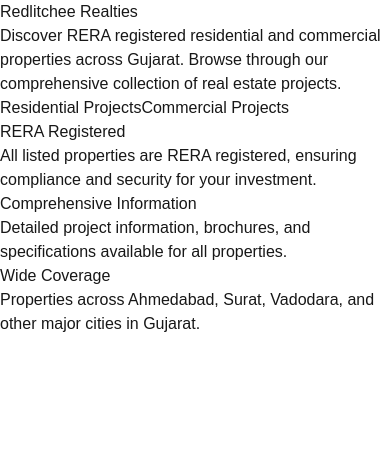
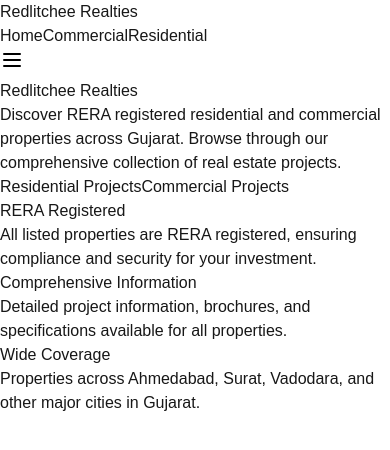
Before and after one commit to Jairajmehra/projects_redlitchee, a Next.js app: page / in a window 390 px wide. Shown: the top 450 px of the page. Built offline with nearby package versions, Linux system fonts and the light colour scheme.

Commit message:
added hamburger menu

```diff
--- a/src/app/page.tsx
+++ b/src/app/page.tsx
@@ -1,10 +1,16 @@
 'use client';
 
+import { usePathname } from 'next/navigation';
 import Link from 'next/link';
+import Navbar from '@/components/Navbar';
 
 export default function LandingPage() {
+  const pathname = usePathname();
+
   return (
     <div className="min-h-screen bg-white">
+      <Navbar currentPath={pathname} />
+
       {/* Hero Section */}
       <div className="relative px-6 lg:px-8">
         <div className="mx-auto max-w-3xl pt-20 pb-32">
--- /dev/null
+++ b/src/components/Navbar.tsx
@@ -0,0 +1,117 @@
+import { useState } from 'react';
+import Link from 'next/link';
+import Image from 'next/image';
+
+interface NavLink {
+  href: string;
+  label: string;
+  isActive?: boolean;
+}
+
+interface NavbarProps {
+  currentPath: string;
+}
+
+export default function Navbar({ currentPath }: NavbarProps) {
+  const [isMenuOpen, setIsMenuOpen] = useState(false);
+
+  const links: NavLink[] = [
+    { href: '/', label: 'Home' },
+    { href: '/commercial', label: 'Commercial' },
+    { href: '/residential', label: 'Residential' },
+  ];
+
+  return (
+    <nav className="bg-white shadow-sm">
+      <div className="max-w-7xl mx-auto px-4 sm:px-6 lg:px-8">
+        <div className="flex justify-between h-16 items-center">
+          <Link href="/" className="text-2xl font-bold">
+            Redlitchee Realties
+          </Link>
+
+          {/* Desktop Navigation */}
+          <div className="hidden md:flex gap-6">
+            {links.map((link) => (
+              <Link
+                key={link.href}
+                href={link.href}
+                className={`${
+                  currentPath === link.href
+                    ? 'text-[#E55C5C]'
+                    : 'text-gray-600 hover:text-[#E55C5C]'
+                } transition-colors`}
+              >
+                {link.label}
+              </Link>
+            ))}
+          </div>
+
+          {/* Mobile Menu Button */}
+          <button
+            className="md:hidden"
+            onClick={() => setIsMenuOpen(true)}
+            aria-label="Open menu"
+          >
+            <Image
+              src="/burger-menu.svg"
+              alt="Menu"
+              width={24}
+              height={24}
+            />
+          </button>
+        </div>
+      </div>
+
+      {/* Mobile Menu Drawer */}
+      {isMenuOpen && (
+        <>
+          {/* Backdrop */}
+          <div
+            className="fixed inset-0 bg-black bg-opacity-50 z-40"
+            onClick={() => setIsMenuOpen(false)}
+          />
+
+          {/* Drawer */}
+          <div className="fixed right-0 top-0 h-full w-64 bg-white shadow-lg z-50 transform transition-transform duration-200 ease-in-out">
+            <div className="p-4">
+              <button
+                onClick={() => setIsMenuOpen(false)}
+                className="absolute top-4 right-4 text-gray-500 hover:text-gray-700"
+                aria-label="Close menu"
+              >
+                <svg
+                  className="h-6 w-6"
+                  fill="none"
+                  strokeLinecap="round"
+                  strokeLinejoin="round"
+                  strokeWidth="2"
+                  viewBox="0 0 24 24"
+                  stroke="currentColor"
+                >
+                  <path d="M6 18L18 6M6 6l12 12" />
+                </svg>
+              </button>
+
+              <div className="mt-8 flex flex-col gap-4">
+                {links.map((link) => (
+                  <Link
+                    key={link.href}
+                    href={link.href}
+                    className={`${
+                      currentPath === link.href
+                        ? 'text-[#E55C5C]'
+                        : 'text-gray-600 hover:text-[#E55C5C]'
+                    } transition-colors text-lg`}
+                    onClick={() => setIsMenuOpen(false)}
+                  >
+                    {link.label}
+                  </Link>
+                ))}
+              </div>
+            </div>
+          </div>
+        </>
+      )}
+    </nav>
+  );
+}
```
Also changed, not shown: src/app/commercial/page.tsx (+4 -31 lines), src/app/residential/page.tsx (+4 -31 lines), public/burger-menu.svg (added), public/mobile.png (added).
